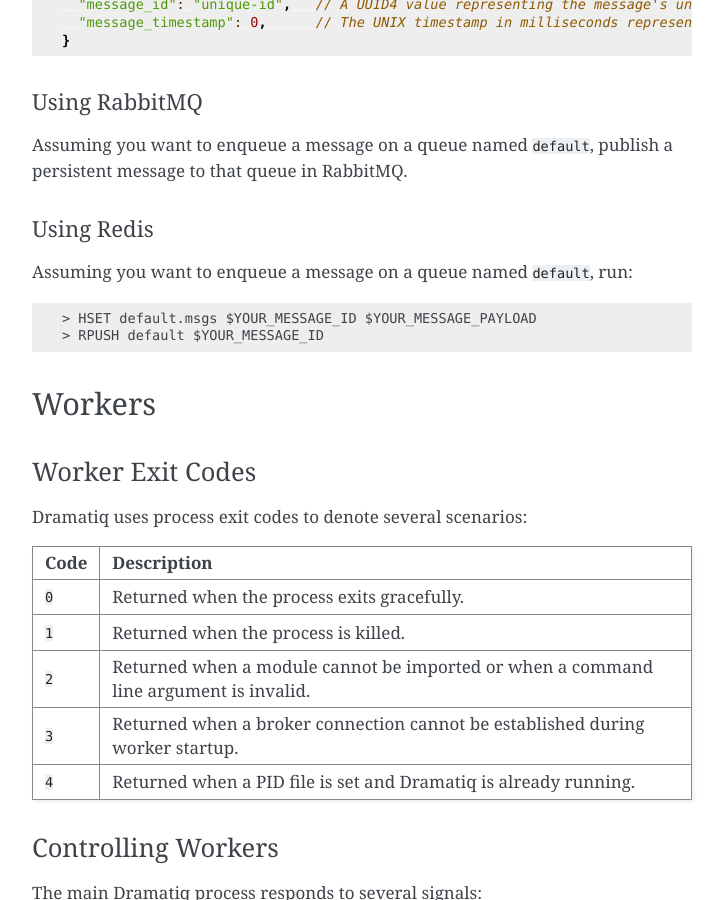
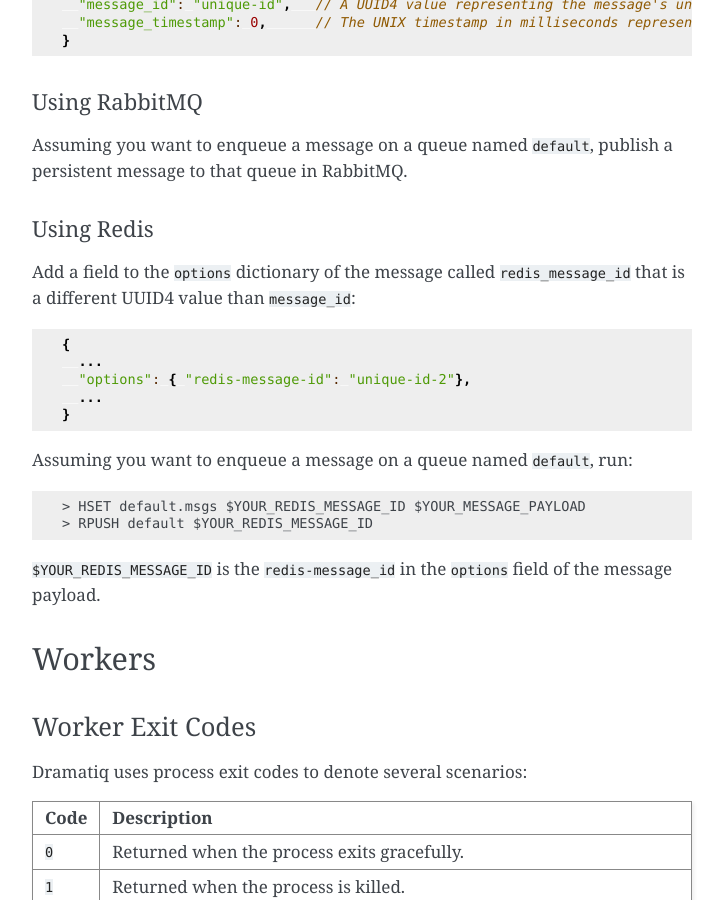
Before and after one commit to Bogdanp/dramatiq, a Sphinx documentation site: the page built from docs/source/advanced.rst, in a window 1280 px wide and 900 px high, scrolled down 3580 px. Shown: the whole window, without its empty margins (388-1112 px from the left). Built offline with Sphinx 7.4.7, drawn with Linux system fonts in a browser that asks for light colours.

Commit message:
Clarify that a `redis_message_id` must be set in the options field of the message and that that ID is the one used in the `HSET` and `RPUSH`.

```diff
--- a/docs/source/advanced.rst
+++ b/docs/source/advanced.rst
@@ -207,12 +207,26 @@
 Using Redis
 ~~~~~~~~~~~
 
+Add a field to the ``options`` dictionary of the message called
+``redis_message_id`` that is a different UUID4 value than
+``message_id``:
+
+.. code-block:: javascript
+
+   {
+     ...
+     "options": { "redis-message-id": "unique-id-2"},
+     ...
+   }
+
 Assuming you want to enqueue a message on a queue named ``default``,
 run::
 
-  > HSET default.msgs $YOUR_MESSAGE_ID $YOUR_MESSAGE_PAYLOAD
-  > RPUSH default $YOUR_MESSAGE_ID
+  > HSET default.msgs $YOUR_REDIS_MESSAGE_ID $YOUR_MESSAGE_PAYLOAD
+  > RPUSH default $YOUR_REDIS_MESSAGE_ID
 
+``$YOUR_REDIS_MESSAGE_ID`` is the ``redis-message_id`` in the ``options``
+field of the message payload.
 
 Workers
 -------
```
